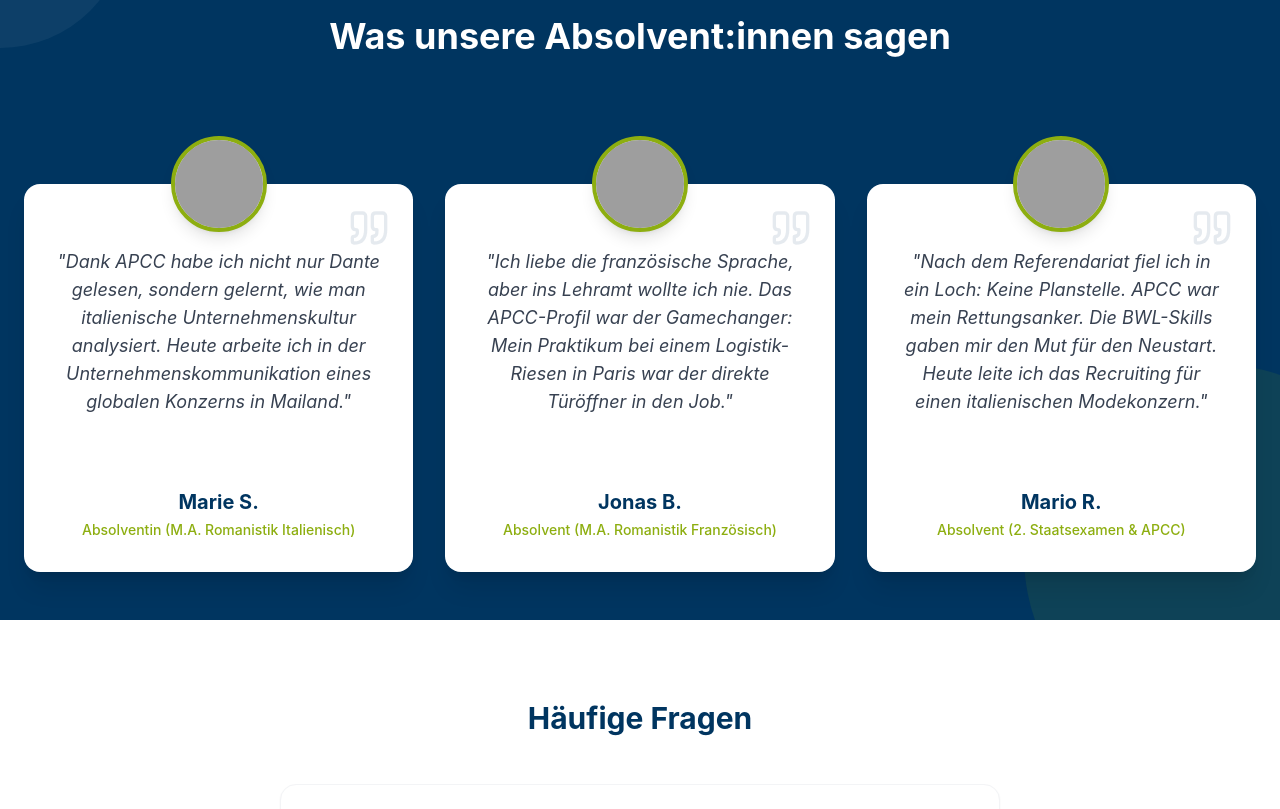
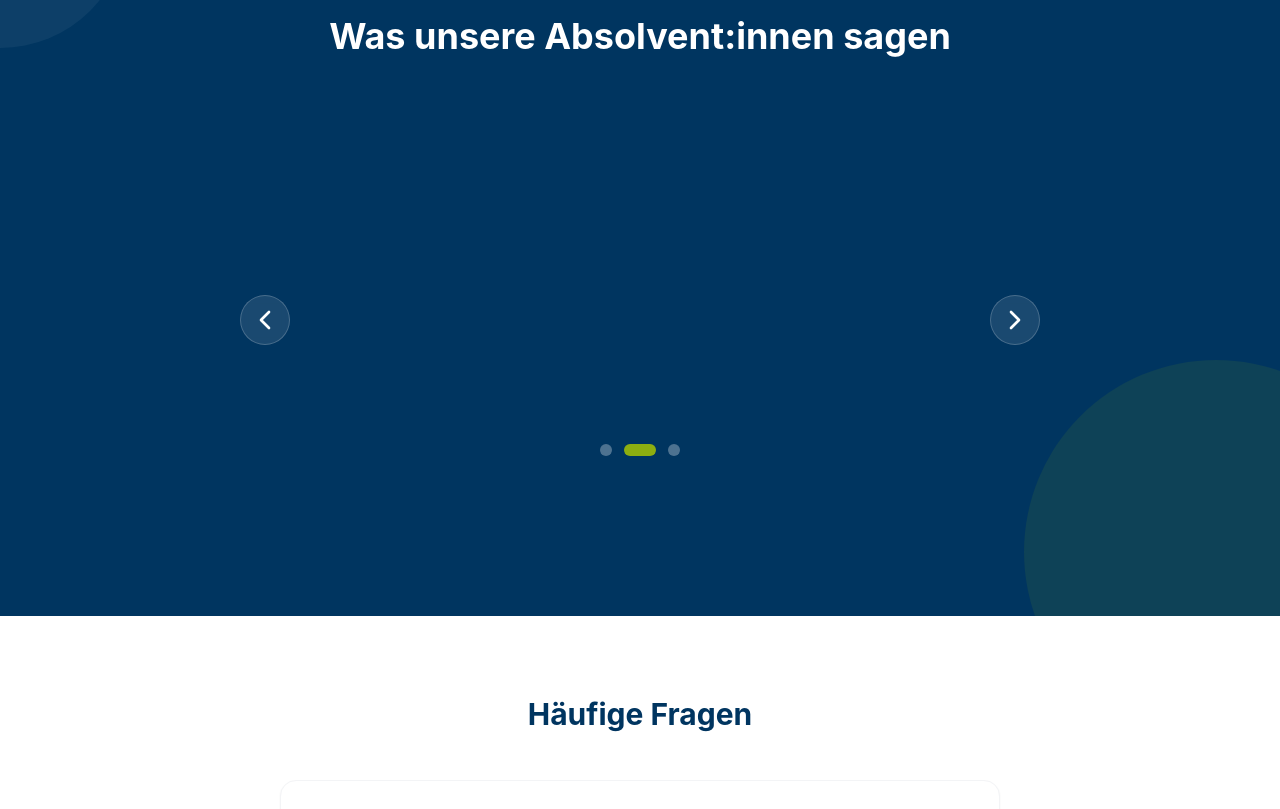
Before and after one commit to oppenpsy-rub/apcc-landing, a React (Vite) app: page / in a window 1280 px wide. Shown: the part 4120-4929 px from the top of the page. Built offline with nearby package versions, Linux system fonts and the light colour scheme; grey boxes are pictures that could not be loaded.

Commit message:
fix: update Mario R. testimonial content

```diff
--- a/src/components/Testimonial.jsx
+++ b/src/components/Testimonial.jsx
@@ -1,11 +1,11 @@
-import React from 'react';
-import { motion } from 'framer-motion';
-import { Quote } from 'lucide-react';
+import React, { useState, useEffect } from 'react';
+import { motion, AnimatePresence } from 'framer-motion';
+import { Quote, ChevronLeft, ChevronRight } from 'lucide-react';
 
 const testimonials = [
   {
     image: "Testimonial.png",
-    quote: "Dank APCC habe ich nicht nur Dante gelesen, sondern gelernt, wie man italienische Unternehmenskultur analysiert. Heute arbeite ich in der Unternehmenskommunikation eines globalen Konzerns in Mailand.",
+    quote: "Dank APCC habe ich nicht nur Dante gelesen, sondern gelernt, wie man italienische Unternehmenskultur analysiert. Heute arbeite ich im Marketing eines globalen Konzerns in Mailand.",
     name: "Marie S.",
     title: "Absolventin (M.A. Romanistik Italienisch)"
   },
@@ -24,6 +24,47 @@ const testimonials = [
 ];
 
 const Testimonial = () => {
+  const [currentIndex, setCurrentIndex] = useState(0);
+  const [direction, setDirection] = useState(0);
+  const [isAutoPlaying, setIsAutoPlaying] = useState(true);
+
+  useEffect(() => {
+    let interval;
+    if (isAutoPlaying) {
+      interval = setInterval(() => {
+        nextSlide();
+      }, 6000);
+    }
+    return () => clearInterval(interval);
+  }, [isAutoPlaying, currentIndex]);
+
+  const nextSlide = () => {
+    setDirection(1);
+    setCurrentIndex((prev) => (prev + 1) % testimonials.length);
+  };
+
+  const prevSlide = () => {
+    setDirection(-1);
+    setCurrentIndex((prev) => (prev - 1 + testimonials.length) % testimonials.length);
+  };
+
+  const variants = {
+    enter: (direction) => ({
+      x: direction > 0 ? 1000 : -1000,
+      opacity: 0
+    }),
+    center: {
+      zIndex: 1,
+      x: 0,
+      opacity: 1
+    },
+    exit: (direction) => ({
+      zIndex: 0,
+      x: direction < 0 ? 1000 : -1000,
+      opacity: 0
+    })
+  };
+
   return (
     <section className="py-24 bg-rub-blue relative overflow-hidden">
       {/* Background decoration */}
@@ -35,43 +76,86 @@ const Testimonial = () => {
           initial={{ opacity: 0, y: -20 }}
           whileInView={{ opacity: 1, y: 0 }}
           viewport={{ once: true }}
-          className="text-3xl md:text-4xl font-bold text-white text-center mb-20"
+          className="text-3xl md:text-4xl font-bold text-white text-center mb-16"
         >
           Was unsere Absolvent:innen sagen
         </motion.h2>
 
-        <div className="grid grid-cols-1 md:grid-cols-3 gap-8 max-w-7xl mx-auto">
-          {testimonials.map((t, index) => (
+        <div
+          className="relative max-w-2xl mx-auto min-h-[400px]"
+          onMouseEnter={() => setIsAutoPlaying(false)}
+          onMouseLeave={() => setIsAutoPlaying(true)}
+        >
+          <AnimatePresence initial={false} custom={direction} mode="wait">
             <motion.div
-              key={index}
-              initial={{ opacity: 0, y: 30 }}
-              whileInView={{ opacity: 1, y: 0 }}
-              viewport={{ once: true }}
-              transition={{ duration: 0.6, delay: index * 0.2 }}
-              className="bg-white rounded-2xl shadow-xl p-8 relative mt-12 pt-16 flex flex-col items-center text-center h-full"
+              key={currentIndex}
+              custom={direction}
+              variants={variants}
+              initial="enter"
+              animate="center"
+              exit="exit"
+              transition={{
+                x: { type: "spring", stiffness: 300, damping: 30 },
+                opacity: { duration: 0.2 }
+              }}
+              className="bg-white rounded-2xl shadow-xl p-8 md:p-12 relative pt-16 flex flex-col items-center text-center w-full"
             >
               {/* Floating Avatar */}
-              <div className="absolute -top-12 left-1/2 transform -translate-x-1/2 w-24 h-24 rounded-full border-4 border-rub-green overflow-hidden shadow-lg bg-gray-200">
+              <div className="absolute -top-12 left-1/2 transform -translate-x-1/2 w-24 h-24 rounded-full border-4 border-rub-green overflow-hidden shadow-lg bg-gray-200 z-20">
                 <img
-                  src={t.image}
-                  alt={t.name}
+                  src={testimonials[currentIndex].image}
+                  alt={testimonials[currentIndex].name}
                   className="w-full h-full object-cover"
                 />
               </div>
 
               {/* Quote Icon */}
-              <Quote size={40} className="absolute top-6 right-6 text-rub-blue/10" />
+              <Quote size={48} className="absolute top-6 right-6 text-rub-blue/10" />
 
-              <blockquote className="text-base md:text-lg text-gray-700 leading-relaxed mb-6 italic relative z-10">
-                "{t.quote}"
+              <blockquote className="text-lg md:text-xl text-gray-700 leading-relaxed mb-8 italic relative z-10">
+                "{testimonials[currentIndex].quote}"
               </blockquote>
 
               <div className="mt-auto">
-                <div className="text-rub-blue font-bold text-xl">{t.name}</div>
-                <div className="text-rub-green font-medium text-sm mt-1">{t.title}</div>
+                <div className="text-rub-blue font-bold text-xl">{testimonials[currentIndex].name}</div>
+                <div className="text-rub-green font-medium text-sm mt-1">{testimonials[currentIndex].title}</div>
               </div>
             </motion.div>
-          ))}
+          </AnimatePresence>
+
+          {/* Navigation Buttons */}
+          <button
+            onClick={prevSlide}
+            className="absolute top-1/2 -left-4 md:-left-16 transform -translate-y-1/2 bg-white/10 hover:bg-white/20 text-white p-2 rounded-full backdrop-blur-sm transition-all border border-white/20"
+            aria-label="Previous testimonial"
+          >
+            <ChevronLeft size={32} />
+          </button>
+
+          <button
+            onClick={nextSlide}
+            className="absolute top-1/2 -right-4 md:-right-16 transform -translate-y-1/2 bg-white/10 hover:bg-white/20 text-white p-2 rounded-full backdrop-blur-sm transition-all border border-white/20"
+            aria-label="Next testimonial"
+          >
+            <ChevronRight size={32} />
+          </button>
+
+          {/* Pagination Dots */}
+          <div className="flex justify-center gap-3 mt-8">
+            {testimonials.map((_, index) => (
+              <button
+                key={index}
+                onClick={() => {
+                  setDirection(index > currentIndex ? 1 : -1);
+                  setCurrentIndex(index);
+                }}
+                className={`w-3 h-3 rounded-full transition-all duration-300 ${
+                  index === currentIndex ? "bg-rub-green w-8" : "bg-white/30 hover:bg-white/50"
+                }`}
+                aria-label={`Go to testimonial ${index + 1}`}
+              />
+            ))}
+          </div>
         </div>
       </div>
     </section>
```
Also changed, not shown: 1 other file (tests, documents, lock files or other folders).
